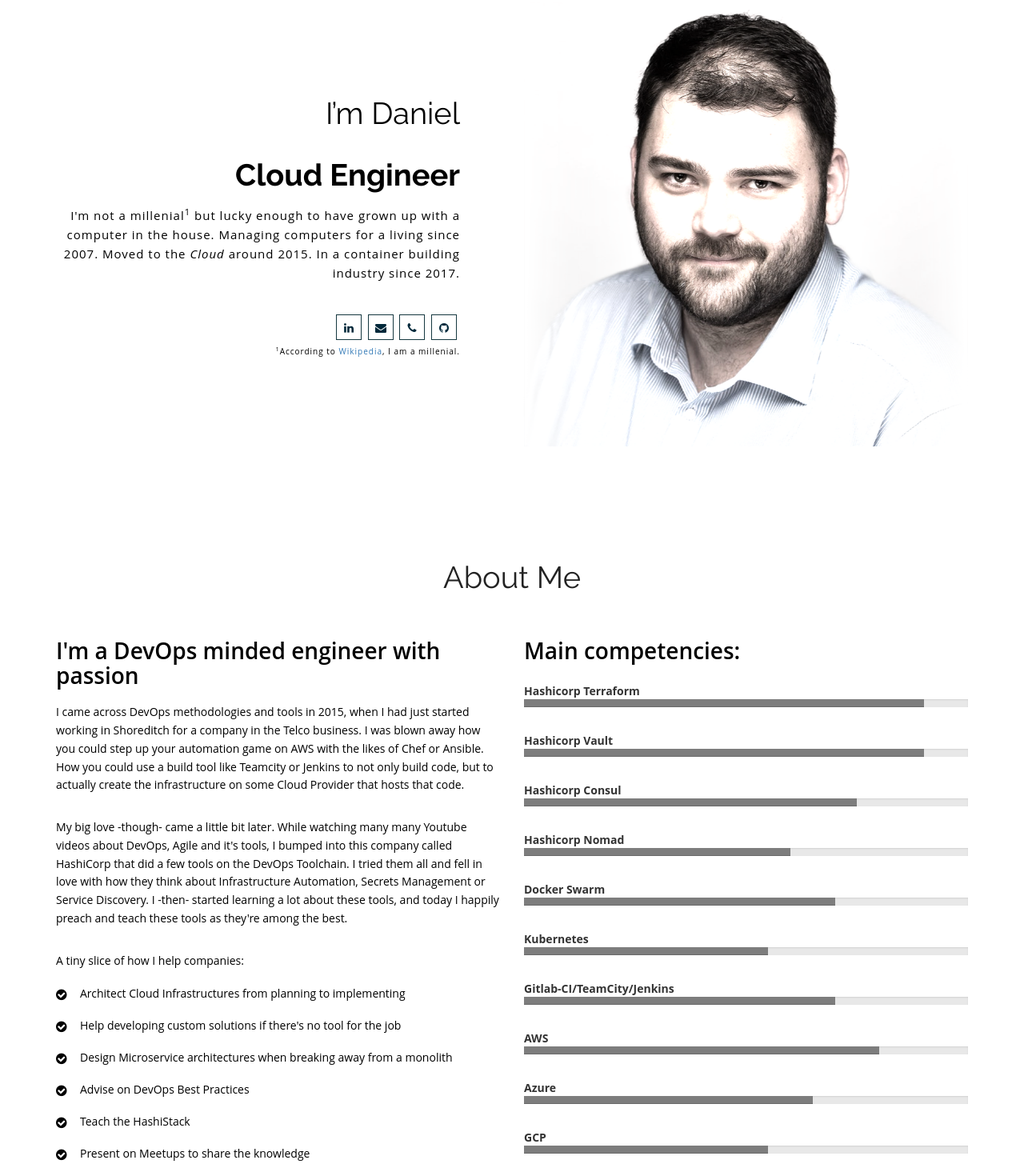
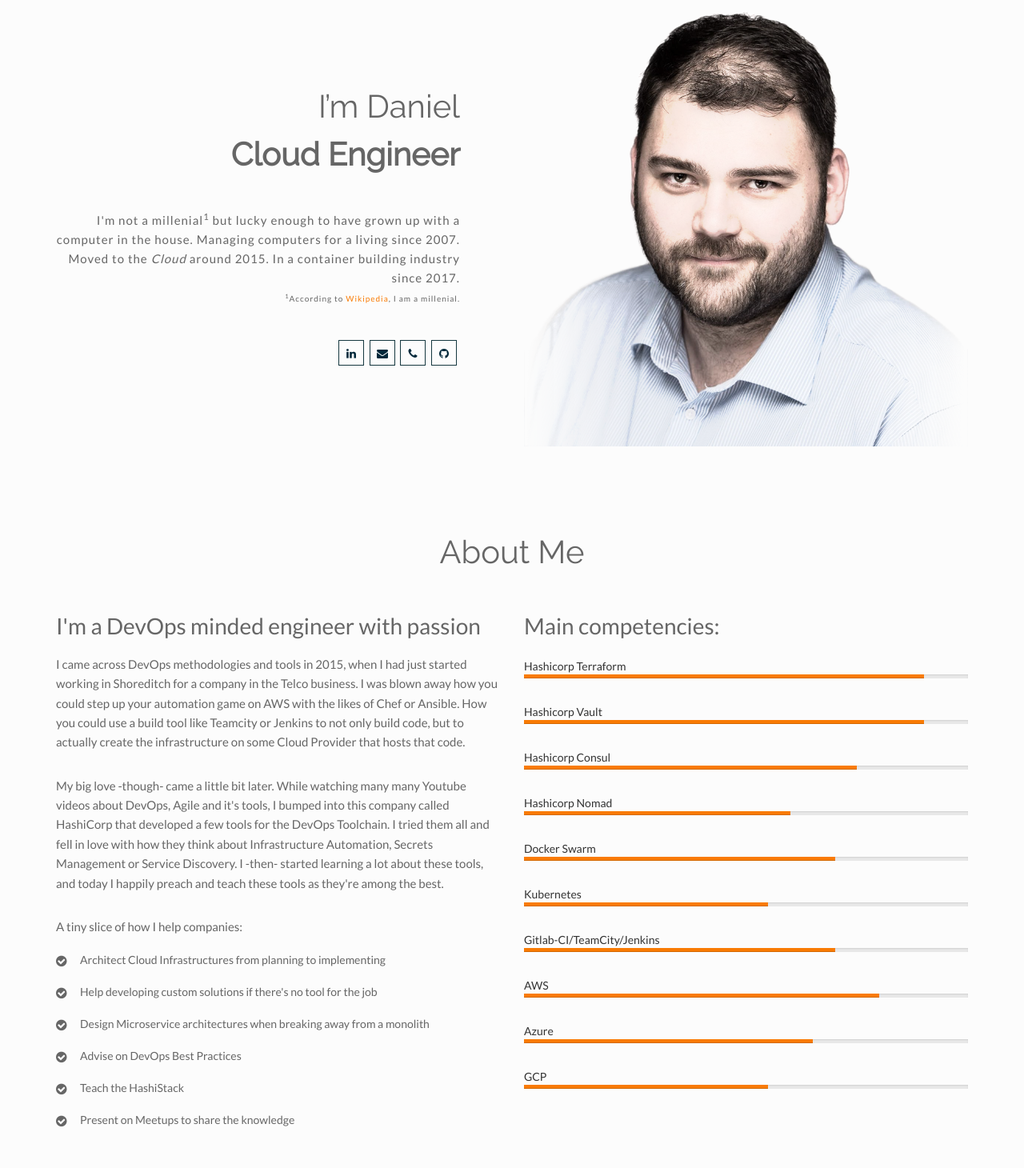
Before and after one commit to mdanidl/mdanidl.github.io, a plain HTML site: page index.html in a window 1280 px wide. Shown: the part 69-1529 px from the top of the page at 80% size. Drawn offline with Linux system fonts and the light colour scheme.

Commit message:
some changes, suggested by Zsofi

```diff
--- a/css/style.css
+++ b/css/style.css
@@ -2,7 +2,8 @@
 Author: http://webthemez.com
 */
 @charset "utf-8";
-@import url(https://fonts.googleapis.com/css?family=Raleway:800,700,400);
+@import url(https://fonts.googleapis.com/css?family=Raleway);
+@import url('https://fonts.googleapis.com/css2?family=Lato&display=swap');
 @import url(https://fonts.googleapis.com/css?family=Signika:400,600);
 
 /* Reset
@@ -22,6 +23,7 @@ img {
 a, a:hover, a:active {
     outline: 0px !important;
     text-decoration:none;
+    color: #f97b04;
 }
 .clear {
     clear: both;
@@ -180,7 +182,7 @@ figure.effect-oscar:hover p {
 	opacity: 1;
 	-webkit-transform: scale(1);
 	transform: scale(1);
-	color: #ffffff;+++++++
+	color: #ffffff;
 }
 
 figure.effect-oscar:hover figcaption {
@@ -196,8 +198,8 @@ figure.effect-oscar:hover img {
 /* Styles
 ---------------------------------*/
 body {
-    background: #ffffff;
-    font-family: 'Open Sans', sans-serif;
+    background: #fcfcfc;
+    font-family: 'Lato', sans-serif;
     font-size: 14px;
     font-weight: normal;
     /* color: #888888; */
@@ -205,8 +207,8 @@ body {
 }
 
 h2 {
-    font-size: 38px;
-    color: #232323;
+    font-size: 4rem;
+    color: #666;
     font-family: 'Raleway', sans-serif;
     font-weight: normal;
     margin: 0px 0 25px 0;
@@ -215,17 +217,17 @@ h2 {
 }
 
 h3 {
-    font-family: 'Open Sans', sans-serif;
-    font-weight: 600;
+    font-family: 'Lato', sans-serif;
+    font-weight: 400;
     color: #ffffff;
-    font-size: 18px;
+    font-size: 2rem;
     margin: 0 0 5px 0;
 }
 
 h6 {
     font-size: 16px;
-    color: #000;
-    font-family: 'Open Sans', sans-serif;
+    color: #666;
+    font-family: 'Lato', sans-serif;
     font-weight: 400;
     text-align: center;
     margin: 0 0 60px 0;
@@ -235,7 +237,7 @@ h6 {
 p {
     line-height: 24px;
     margin: 0;
-    color: #000;
+    color: #666;
 }
 
 /* Header Styles
@@ -304,7 +306,7 @@ p {
 }
 
 .navStyle ul li:first-child {
-	/*margin:0px;*/;
+	/* margin:0px; */
 }
 
 .navStyle ul li:last-child {
@@ -379,13 +381,14 @@ p {
 ---------------------------------*/
 .hero_section img{
 	width:100%;
+    background: #fcfcfc;
 }
 .top_cont_outer {
     position: relative;
     /* height: 750px; */
-    background: url('../img/home2.jpg') no-repeat;
+    /* background: url('../img/home2.jpg') no-repeat; */
     background-size: cover;
-    background: #fff;
+    background: #fcfcfc;
 }
 .top_cont_outer:before{/* content:''; */position:absolute;top:0;width:100%;z-index:5;/* background: rgba(25, 25, 25, 0.7); */height:100%;bottom:0;}
 .hero_section {
@@ -419,21 +422,32 @@ p {
 }
 
 .top_left_cont h2 {
-    font-size: 38px;
-    color: #020202;
-    margin: 0 0 0px 0;
+    font-size: 4rem;
+    color: #666;
+    /* color: #f97b04; */
+    margin: 0 0 0 0;
     font-family: 'Raleway', sans-serif;
     text-align: right;
-    line-height: 77px;
+    line-height: 6rem;
     text-transform: initial;
+    font-weight: 300;
 }
 
 .top_left_cont h2 strong {
-    font-weight: 700;
-    color: #000000;
-}
-
-.top_left_cont p {color: #000;margin: 0 0 40px 0;line-height: 24px;font-size: 15px;text-align: right;letter-spacing: 1px;font-weight: normal;}
+    /* color: #f97b04; */
+    font-weight: 800;
+    color: #666;
+}
+
+.top_left_cont p {
+    color: #666;
+    margin: 40px 0 40px 0;
+    line-height: 24px;
+    font-size: 15px;
+    text-align: right;
+    letter-spacing: 1px;
+    font-weight: normal;
+}
 
 a.read_more, a.read_more2 {
     font-family: 'Raleway', sans-serif;
@@ -856,7 +870,7 @@ background-position-y: 70px;
 }
 .about-us h3{
     font-size:28px;
-	color: #000;
+    color: #666;
 }
 .points{
     margin-bottom: 10px;
@@ -864,7 +878,10 @@ background-position-y: 70px;
 	padding-left:0px;
 }
 .about-us p{
+    /* color: #666; */
     line-height: 1.625em;
+    font-size: 1.5rem;
+    font-weight: lighter;
     padding: 15px 0;
 }
 .about-us .about-us-list{
@@ -877,7 +894,8 @@ background-position-y: 70px;
     position: relative;
 	list-style-type: none;
 	padding: 5px 0 5px 30px;
-	color: #000;
+    color: #666;
+	/* color: #000; */
 }
 
 .about-us .points:before{
@@ -885,7 +903,8 @@ background-position-y: 70px;
 	position: absolute;
 	font-family: FontAwesome;
 	font-size: 1.125em;
-	color: #000000;
+	/* color: #000000; */
+	color: #666;
 	left: 0px;
 	top: 6px;
 }
@@ -1417,7 +1436,7 @@ border: 1px solid #CE1139;
 .section-title span {
     display: block;
     color: #888888;
-    font-family: 'Open Sans',sans-serif;
+    font-family: 'Lato',sans-serif;
     font-size: 16px;
     font-weight: 400;
     margin: 0 0 60px;
@@ -1624,12 +1643,13 @@ border: 1px solid #CE1139;
 .progress{
   border-radius:0;
   overflow:visible;
-  height: 10px;
+  height: 5px;
   margin-bottom: 32px;
   background-color: #e8e8e8;
 }
 .progress-bar{
-   background: rgb(125, 125, 125);
+   /* background: rgb(125, 125, 125); */
+   background: #f97b04;
    -webkit-transition: width 1.5s ease-in-out;
    transition: width 1.5s ease-in-out;
 }
@@ -1927,10 +1947,10 @@ margin-left: 40px;
 position: relative;
 }
 .message-item .message-inner {/* background: #000000; */border: 1px solid #797979;border-radius: 3px;padding: 10px;position: relative;}
-.message-item .message-inner:before {border-right: 10px solid rgb(0, 0, 0);border-style: solid;border-width: 10px;color: rgba(0,0,0,0);content: "";display: block;height: 0;position: absolute;left: -21px;top: 6px;width: 0;}
+.message-item .message-inner:before {border-right: 10px solid#666;border-style: solid;border-width: 10px;color: rgba(0,0,0,0);content: "";display: block;height: 0;position: absolute;left: -21px;top: 6px;width: 0;}
 .message-item .message-inner:after {border-right: 10px solid #ffffff;border-style: solid;border-width: 10px;color: rgba(0,0,0,0);content: "";display: block;height: 0;position: absolute;left: -20px;top: 6px;width: 0;}
 .message-item:before {background: #8a8a8a;border-radius: 2px;bottom: -30px;/* box-shadow: 0 0 3px rgba(0,0,0,0.2); */content: "";height: 100%;left: -30px;position: absolute;width: 1px;}
-.message-item:after {background: #000000;border: 2px solid #000000;border-radius: 50%;box-shadow: 0 0 5px rgba(0,0,0,0.1);content: "";height: 15px;left: -36px;position: absolute;top: 10px;width: 15px;}
+.message-item:after {background: #666;border: 2px solid #666;border-radius: 50%;box-shadow: 0 0 5px rgba(0,0,0,0.1);content: "";height: 15px;left: -36px;position: absolute;top: 10px;width: 15px;}
 .clearfix:before, .clearfix:after {
 content: " ";
 display: table;
@@ -1942,14 +1962,18 @@ margin-right: 20px;
 .message-item .message-head .user-detail {
 overflow: hidden;
 }
-.message-item .message-head .user-detail h5 {font-size: 16px;font-weight: bold;margin: 0;color: #000;}
+.message-item .message-head .user-detail h5 {
+    font-size: 16px;
+    font-weight: bold;
+    margin: 0;
+    color: #666;}
 .message-item .message-head .post-meta {
 float: left;
 padding: 0 15px 0 0;
 }
 .message-item .message-head .post-meta >div {
 color: #333;
-font-weight: bold;
+/* font-weight: bo; */
 text-align: right;
 }
 .post-meta > div {
@@ -1957,7 +1981,11 @@ color: #777;
 font-size: 12px;
 line-height: 22px;
 }
-.message-item .message-head .post-meta >div {color: #a5a5a5;font-weight: bold;text-align: right;}
+.message-item .message-head .post-meta >div {
+    color: #a5a5a5;
+    font-weight: normal;
+    text-align: right;
+}
 .post-meta > div {
 color: #777;
 font-size: 12px;
@@ -2240,6 +2268,9 @@ img {
 .form-control:-moz-placeholder { /* Firefox 18- */
   color:#fff;
 }
+.qa-message-content {
+    color:#666;
+}
 
 
 /*
@@ -2377,6 +2408,13 @@ display:none;
 img.img.img-circle.lt-box {/* float: left; */width: 64px;height: auto;}
 
 .footnote {
+    color: #666;
+    margin: 0 0;
+    line-height: 24px;
+    text-align: right;
+    letter-spacing: 1px;
+    font-weight: normal;
+
     font-size: 10px;
 }
 .experience-list {
--- a/index.html
+++ b/index.html
@@ -31,20 +31,21 @@
             <div class="top_left_cont intro zoomIn wow animated">
               <h2>I’m Daniel<br> <strong>Cloud Engineer</strong></h2>
               <p>
-			  I'm not a millenial<sup>1</sup> but lucky enough to have grown up with a computer in the house.
-			  Managing computers for a living since 2007. Moved to the <i>Cloud</i> around 2015. In a container building industry since 2017.</p>
-                <div class="underline"></div>
+	        		  I'm not a millenial<sup>1</sup> but lucky enough to have grown up with a computer in the house.
+                Managing computers for a living since 2007. Moved to the <i>Cloud</i> around 2015. In a container building industry since 2017.
+                <br/><span class="footnote"><sup>1</sup>According to <a href="https://en.wikipedia.org/wiki/Millennials" target="_blank">Wikipedia</a>, I am a millenial. </span>
+              </p>
+              <!-- <div class="underline"></div>              -->
               <ul class="social_links">
 				<li class="twitter animated bounceIn wow delay-02s animated" style="visibility: visible; animation-name: bounceIn;"><a href="https://www.linkedin.com/in/meszarosdaniel"><i class="fa fa-linkedin"></i></a></li>
 				<li class="facebook animated bounceIn wow delay-03s animated" style="visibility: visible; animation-name: bounceIn;"><a href="mailto:daniel.meszaros@djms.hu"><i class="fa fa-envelope"></i></a></li>
 				<li class="pinterest animated bounceIn wow delay-04s animated" style="visibility: visible; animation-name: bounceIn;"><a href="tel:+36309757845"><i class="fa fa-phone"></i></a></li>
 				<li class="gplus animated bounceIn wow delay-05s animated" style="visibility: visible; animation-name: bounceIn;"><a href="javascript:void(0)"><i class="fa fa-github"></i></a></li>
         </ul>
-        <p><span class="footnote"><sup>1</sup>According to <a href="https://en.wikipedia.org/wiki/Millennials" target="_blank">Wikipedia</a>, I am a millenial. </span></p>
 			  </div>
           </div>
 		  <div class="col-md-6">
-		   <img alt="" src="img/profile-pic.png">
+		   <img alt="" src="img/profile-pic-2.png">
 		  </div>
         </div>
       </div>
@@ -72,7 +73,7 @@
 									</p>
 									<p>
 										My big love -though- came a little bit later. While watching many many Youtube videos about DevOps, Agile and it's tools,
-										I bumped into this company called HashiCorp that did a few tools on the DevOps Toolchain. I tried them all and
+										I bumped into this company called HashiCorp that developed a few tools for the DevOps Toolchain. I tried them all and
 										fell in love with how they think about Infrastructure Automation, Secrets Management or Service Discovery.
 										I -then- started learning a lot about these tools, and today I happily preach and teach these tools as they're among the best.
 									</p>
@@ -92,69 +93,69 @@
 							<div class="col-md-6">
                 <h3>Main competencies: </h3></br>
 							  <div class="barWrapper">
-									<span class="progressText"><B>Hashicorp Terraform</B></span>
+									<span class="progressText">Hashicorp Terraform</span>
 									<div class="progress">
 									  <div class="progress-bar" role="progressbar" aria-valuenow="90" aria-valuemin="0" aria-valuemax="100" >
 											<!-- <span  class="popOver" data-toggle="tooltip" data-placement="top" title="85%"> </span>      -->
 									  </div>
 									</div>
-									<span class="progressText"><B>Hashicorp Vault</B></span>
+									<span class="progressText">Hashicorp Vault</span>
 									<div class="progress">
 									  <div class="progress-bar" role="progressbar" aria-valuenow="90" aria-valuemin="0" aria-valuemax="100" >
 											<!-- <span  class="popOver" data-toggle="tooltip" data-placement="top" title="85%"> </span>      -->
 									  </div>
 									</div>
 
-									<span class="progressText"><B>Hashicorp Consul</B></span>
+									<span class="progressText">Hashicorp Consul</span>
 									<div class="progress ">
 									  <div class="progress-bar" role="progressbar" aria-valuenow="75" aria-valuemin="10" aria-valuemax="100" style="">
 										  <!-- <span  class="popOver" data-toggle="tooltip" data-placement="top" title="75%"> </span>   -->
 									  </div>
                   </div>
 
-									<span class="progressText"><B>Hashicorp Nomad</B></span>
+									<span class="progressText">Hashicorp Nomad</span>
 									<div class="progress ">
 									  <div class="progress-bar" role="progressbar" aria-valuenow="60" aria-valuemin="10" aria-valuemax="100" style="">
 										  <!-- <span  class="popOver" data-toggle="tooltip" data-placement="top" title="75%"> </span>   -->
 									  </div>
 									</div>
 
-                  <span class="progressText"><B>Docker Swarm</B></span>
+                  <span class="progressText">Docker Swarm</span>
 									<div class="progress">
 									  <div class="progress-bar" role="progressbar" aria-valuenow="70" aria-valuemin="0" aria-valuemax="100">
 										 <!-- <span  class="popOver" data-toggle="tooltip" data-placement="top" title="65%"> </span>   -->
 									  </div>
                   </div>
 
-									<span class="progressText"><B>Kubernetes</B></span>
+									<span class="progressText">Kubernetes</span>
 									<div class="progress">
 									  <div class="progress-bar" role="progressbar" aria-valuenow="55" aria-valuemin="0" aria-valuemax="100">
 											 <!-- <span  class="popOver" data-toggle="tooltip" data-placement="top" title="55%"> </span>   -->
 									  </div>
                   </div>
 
-									<span class="progressText"><B>Gitlab-CI/TeamCity/Jenkins</B></span>
+									<span class="progressText">Gitlab-CI/TeamCity/Jenkins</span>
 									<div class="progress">
 									  <div class="progress-bar" role="progressbar" aria-valuenow="70" aria-valuemin="0" aria-valuemax="100">
 											 <!-- <span  class="popOver" data-toggle="tooltip" data-placement="top" title="55%"> </span>   -->
 									  </div>
 									</div>
 
-									<span class="progressText"><B>AWS</B></span>
+									<span class="progressText">AWS</span>
 									<div class="progress">
 									  <div class="progress-bar" role="progressbar" aria-valuenow="80" aria-valuemin="0" aria-valuemax="100">
 											 <!-- <span  class="popOver" data-toggle="tooltip" data-placement="top" title="55%"> </span>   -->
 									  </div>
 									</div>
 
-									<span class="progressText"><B>Azure</B></span>
+									<span class="progressText">Azure</span>
 									<div class="progress">
 									  <div class="progress-bar" role="progressbar" aria-valuenow="65" aria-valuemin="0" aria-valuemax="100">
 											 <!-- <span  class="popOver" data-toggle="tooltip" data-placement="top" title="55%"> </span>   -->
 									  </div>
 									</div>
 
-									<span class="progressText"><B>GCP</B></span>
+									<span class="progressText">GCP</span>
 									<div class="progress">
 									  <div class="progress-bar" role="progressbar" aria-valuenow="55" aria-valuemin="0" aria-valuemax="100">
 											 <!-- <span  class="popOver" data-toggle="tooltip" data-placement="top" title="55%"> </span>   -->
@@ -254,7 +255,7 @@
 							</div>
 							<div class="qa-message-content">
                 I was the integral part of the Tech team building an A-class parking lot automation system, where your car becomes your wallet.
-                Tech Stack:
+                <br/>Tech Stack:
                 <ul class="experience-list">
                   <li>AWS ECS</li>
                   <li>Docker</li>
@@ -284,7 +285,7 @@
 							</div>
 							<div class="qa-message-content">
                 As a consultant and an Official Hashicorp Trainer, I was lucky to be involved with many different projects around the globe.
-                <br/> Consultancy and implementation:
+                <br/> <br/> Consultancy and implementation:
                 <ul class="experience-list">
                   <li>Vault for a fintech startup in UAE</li>
                   <li>Vault for a tobacco company in Switzerland</li>
```
Also changed, not shown: img/profile-pic-2.png (added). Lines whose indentation alone changed are shown as unchanged.
